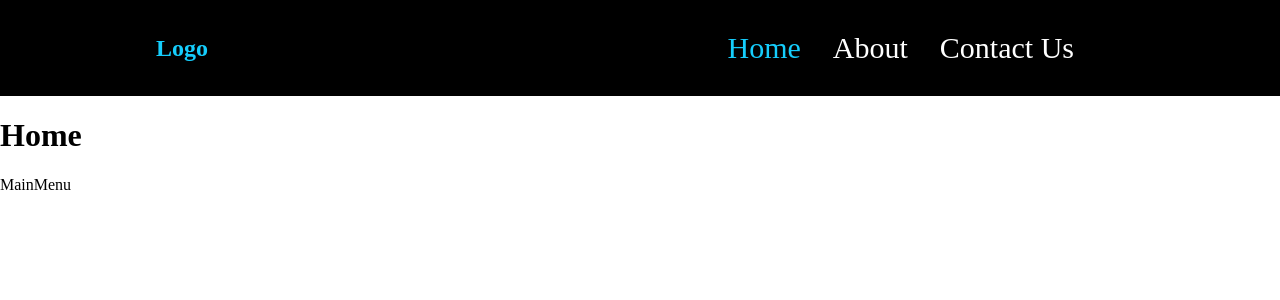
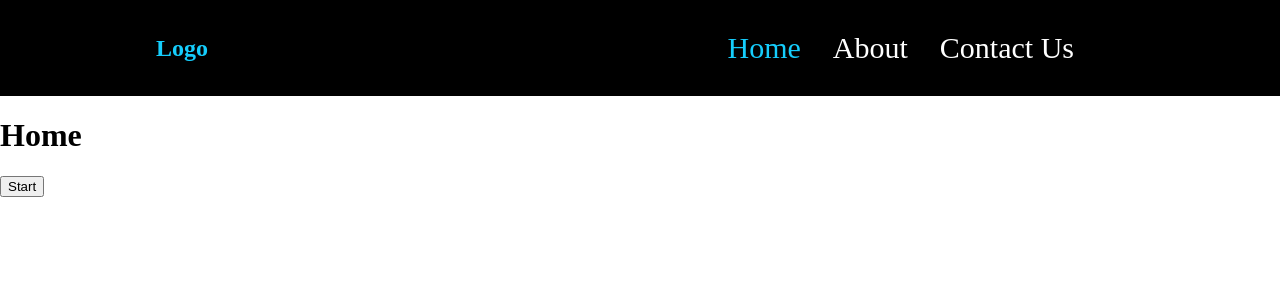
Before and after one commit to andydangit/React-Quiz-App, a React (Create React App) app: page / in a window 1280 px wide. Shown: the top 300 px of the page. Built offline with nearby package versions, Linux system fonts and the light colour scheme.

Commit message:
add createContext as quizContext

```diff
--- a/src/Components/MainMenu/MainMenu.js
+++ b/src/Components/MainMenu/MainMenu.js
@@ -2,8 +2,10 @@ import React from 'react'
 
 export default function MainMenu() {
     return (
-        <div>
-            MainMenu
+        <div className ="Menu">
+
+            <button> Start </button>
+
         </div>
     )
 }
--- /dev/null
+++ b/src/Helpers/Contexts.js
@@ -0,0 +1,3 @@
+import { createContext } from "react";
+
+export const QuizContext = createContext();
--- a/src/Pages/Home/Home.jsx
+++ b/src/Pages/Home/Home.jsx
@@ -9,7 +9,7 @@ const [gameState, setGameState] = useState("menu");
     return (
         <div>
             <h1> Home</h1>
-{/* determine the game state on which value it will render  */}
+
             {gameState === "menu" && <MainMenu />}
             {gameState === "Quiz" && <Quiz />}
             {gameState === "GameOver" && <GameOver />}
```
